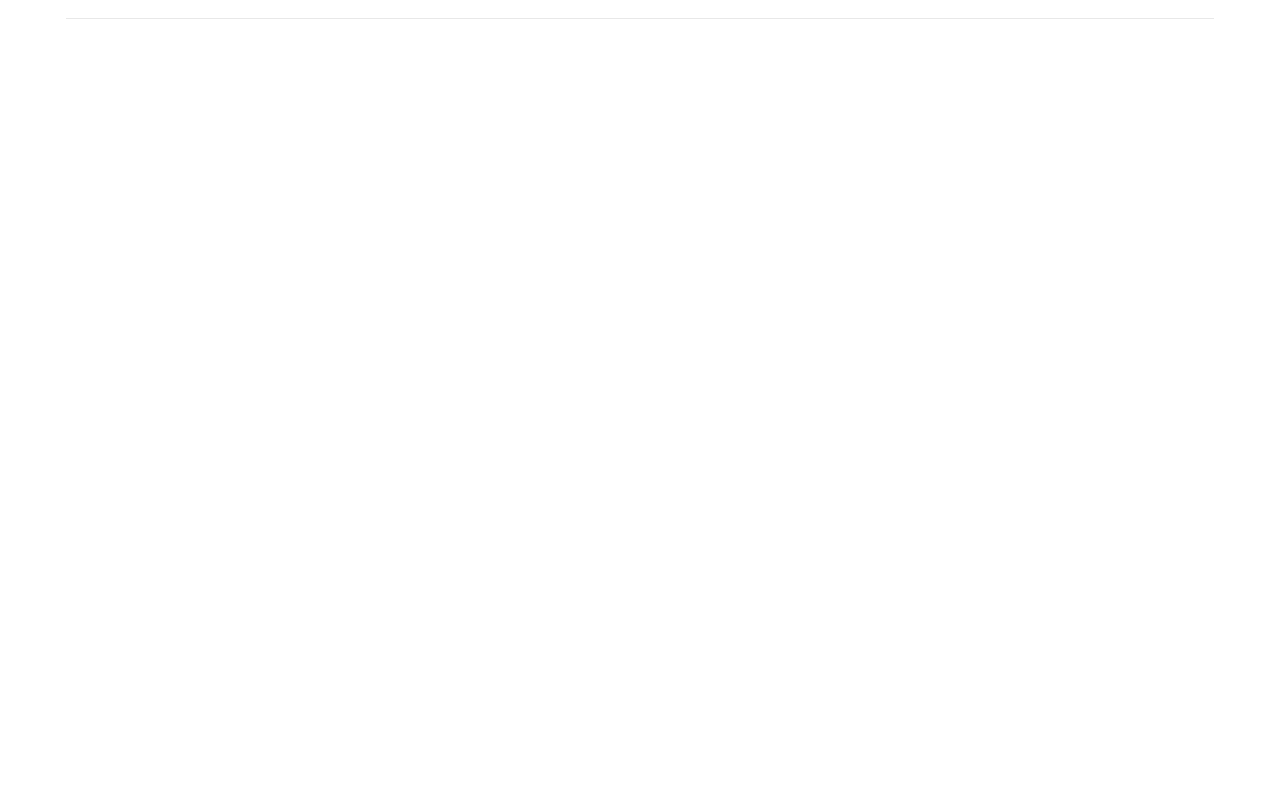
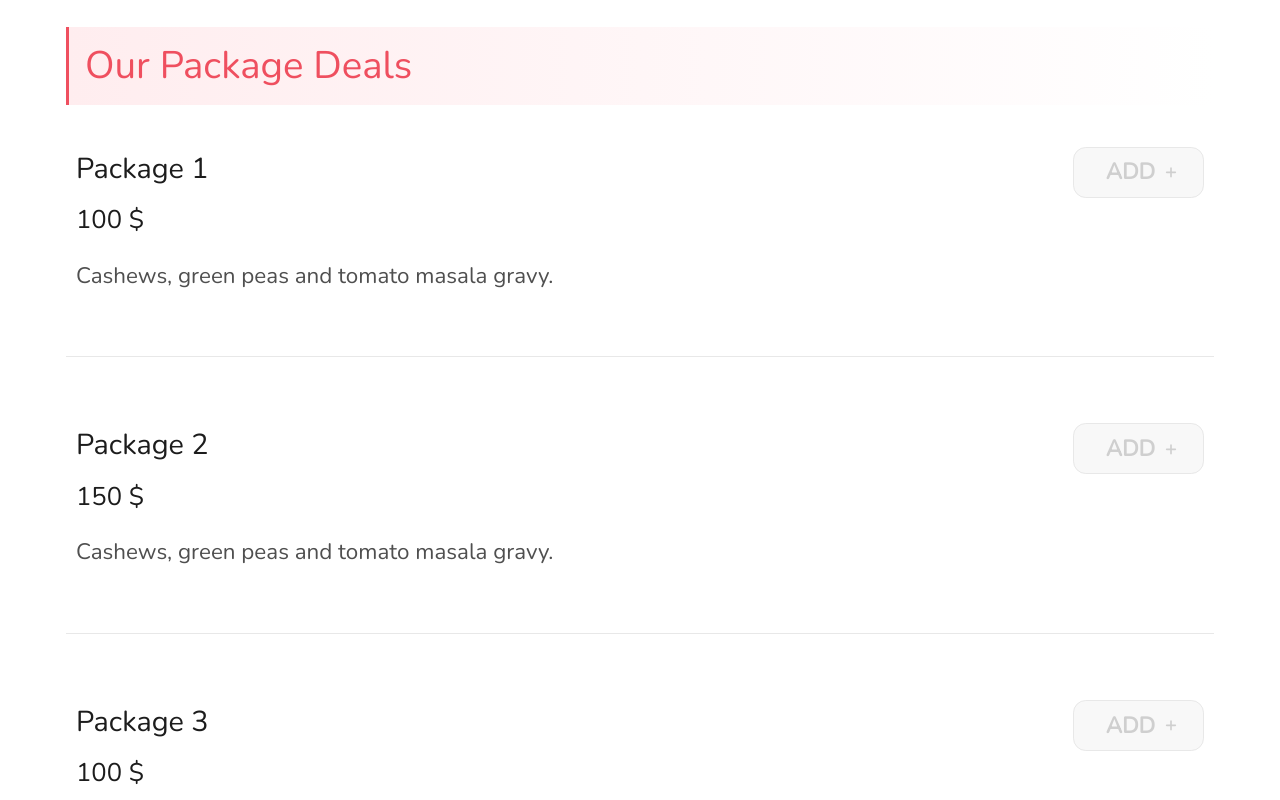
Before and after one commit to omarkar101/DietCentersAggregator, a React (Create React App) app in the folder frontend/: page /serviceProvider/1 in a window 1280 px wide. Shown: the part 1660-2460 px from the top of the page. Before the commit the page ends 1785 px from the top, so only its background shows below. Built offline with nearby package versions, Linux system fonts and the light colour scheme.

Commit message:
add package cards
add package cards

```diff
--- /dev/null
+++ b/frontend/src/components/serviceProvider/packageCards.js
@@ -0,0 +1,101 @@
+import styled from "styled-components";
+import React from "react";
+
+const PackageCards = (props) => {
+  const dataArr = props;
+  return (
+    <>
+      {dataArr.itemsinfo.map((item) => (
+        <PackageCardWrapper>
+          <ItemTextAndButtonWrapper>
+            <ItemTextWrapper>
+              <ItemNameContanier>{item.name}</ItemNameContanier>
+              <ItemPriceContainer>{item.price}</ItemPriceContainer>
+              <ItemDescriptionParagraph>
+                {item.description}
+              </ItemDescriptionParagraph>
+            </ItemTextWrapper>
+
+            <ButtonContainer>
+              <AddSpanStyle>ADD</AddSpanStyle>
+              <svg xmlns="http://www.w3.org/2000/svg" fill="#CFCFCF" width="16" height="16" viewBox="0 0 20 20" aria-labelledby="icon-svg-title- icon-svg-desc-" role="img">
+                <path d="M15.5 9.42h-4.5v-4.5c0-0.56-0.44-1-1-1s-1 0.44-1 1v4.5h-4.5c-0.56 0-1 0.44-1 1s0.44 1 1 1h4.5v4.5c0 0.54 0.44 1 1 1s1-0.46 1-1v-4.5h4.5c0.56 0 1-0.46 1-1s-0.44-1-1-1z"></path>
+              </svg>
+            </ButtonContainer>
+          </ItemTextAndButtonWrapper>
+        </PackageCardWrapper>
+      ))}
+    </>
+  );
+};
+
+export default PackageCards;
+
+const PackageCardWrapper = styled.div`
+  font-size: 1.6rem;
+  padding: 10px;
+  margin-bottom: 3.5rem;
+  display: flex;
+  flex-direction: row;
+  padding-bottom: 3.5rem;
+  border-bottom: 1px solid rgb(232, 232, 232);
+`;
+
+const ItemNameContanier = styled.div`
+  font-size: 1.8rem;
+  font-weight: 500;
+  color: rgb(28, 28, 28);
+  line-height: 150%;
+  margin: 0;
+`;
+
+const ItemPriceContainer = styled.div`
+  margin: 0.7rem 0px;
+  fontsize: 1.4rem;
+  color: rgb(28, 28, 28);
+`;
+
+const ItemDescriptionParagraph = styled.p`
+  margin: 0.5rem 0px;
+  font-size: 1.4rem;
+  color: rgb(79, 79, 79);
+  max-width: 75%,
+  overflow-wrap: break-word;
+`;
+
+const AddSpanStyle = styled.span`
+  color: rgb(207, 207, 207);
+  font-size: 1.4rem;
+  margin: 0px 0.5rem;
+  font-weight: 600;
+`;
+
+const ButtonContainer = styled.div`
+  display: flex;
+  webkit-box-align: center;
+  align-items: center;
+  webkit-box-pack: center;
+  justify-content: center;
+  width: 8.2rem;
+  height: 3.2rem;
+  border: 0.5px solid rgb(232, 232, 232);
+  border-radius: 0.8rem;
+  overflow: hidden;
+  cursor: pointer;
+  user-select: none;
+  background: rgb(248, 248, 248);
+  position: relative;
+`;
+
+const ItemTextAndButtonWrapper = styled.div`
+  width: 100%;
+  display: flex;
+  webkit-box-pack: justify;
+  justify-content: space-between;
+`;
+
+const ItemTextWrapper = styled.div`
+  display: flex;
+  flex-direction: column;
+  max-width: 95%;
+`;
--- a/frontend/src/components/serviceProvider/serviceProvider.js
+++ b/frontend/src/components/serviceProvider/serviceProvider.js
@@ -2,10 +2,34 @@ import React from "react";
 import styled from "styled-components";
 import ItemCards from "./ItemCards";
 import ImagesSection from "./ImagesSection";
+import PackageCards from "./packageCards";
 import { useParams } from "react-router-dom";
 
 const ServiceProviderPage = (props) => {
   const { name, description, stars, reviews, images } = props;
+
+  const packagesinfo = [
+    {
+      name: "Package 1",
+      price: "100 $",
+      description: "Cashews, green peas and tomato masala gravy."
+    },
+    {
+      name: "Package 2",
+      price: "150 $",
+      description: "Cashews, green peas and tomato masala gravy."
+    },
+    {
+      name: "Package 3",
+      price: "100 $",
+      description: "Cashews, green peas and tomato masala gravy."
+    },
+    {
+      name: "Package 4",
+      price: "200 $",
+      description: "Cashews, green peas and tomato masala gravy."
+    },
+  ];
 
   const itemsinfo = [
     {
@@ -65,21 +89,34 @@ const ServiceProviderPage = (props) => {
         </AddReviewSubSection>
       </AddReviewSection>
 
-      <OrderOnlineInnerWrapper>
-        <OrderOnlineHeader>Order Online</OrderOnlineHeader>
-        <hr style={{ alignSelf: "flex-start", width: "100%" }} />
-      </OrderOnlineInnerWrapper>
+      {/* <OrderOnlineInnerWrapper>
+        <OrderOnlineHeader>Order Online</OrderOnlineHeader> */}
+        <hr style={{ alignSelf: "flex-start", width: "100%", marginBottom: "3rem" }} />
+      {/* </OrderOnlineInnerWrapper> */}
 
       <MenuItemsContainer>
-        <section style={{ position: "relative", marginBottom: "2rem" }}>
-          <MenuSectionTitle>MenuItems</MenuSectionTitle>
-        </section>
+
+        <StyledSection>
+          <MenuSectionTitle>Menu Items</MenuSectionTitle>
+        </StyledSection>
         <ItemCards itemsinfo={itemsinfo} />
+
+        <StyledSection>
+          <MenuSectionTitle>Our Package Deals</MenuSectionTitle>
+        </StyledSection>
+        <PackageCards itemsinfo={packagesinfo} />
+
       </MenuItemsContainer>
 
     </PageBase>
   );
 };
+
+const StyledSection = styled.section`
+  position: relative;
+  margin-bottom: 2rem;
+  width: 100%;
+`
 
 const OrderOnlineInnerWrapper = styled.div`
   width: 100%;
@@ -110,7 +147,7 @@ const OrderOnlineHeader = styled.h2`
   margin-left: 1rem;
   font-size: 1.8rem;
   font-weight: 500;
-  color: rgb(239, 79, 95);
+  color: black;
 `;
 
 const MenuItemsContainer = styled.section`
@@ -123,21 +160,22 @@ const MenuItemsContainer = styled.section`
 const MenuSectionTitle = styled.h4`
   font-size: 2.4rem;
   line-height: 1.2;
-  color: rgb(28, 28, 28);
   margin: 0px;
   margin-block-end: 0px;
   position: sticky;
   top: 149px;
   padding: 1.4rem 0px;
-  background: rgb(255, 255, 255);
   font-weight: 500;
-  border-bottom: 1px solid rgba(0, 0, 0, 0.1);
   z-index: 1;
   display: flex;
   -webkit-box-pack: justify;
   justify-content: space-between;
   -webkit-box-align: center;
   align-items: center;
+  padding: 1rem;
+  color: rgb(239, 79, 95);
+  border-left: 3px solid rgb(239, 79, 95);
+  background: linear-gradient(to left, rgb(255, 255, 255), rgb(255, 237, 239));
 `;
 
 const AddReviewText = styled.span`
```
